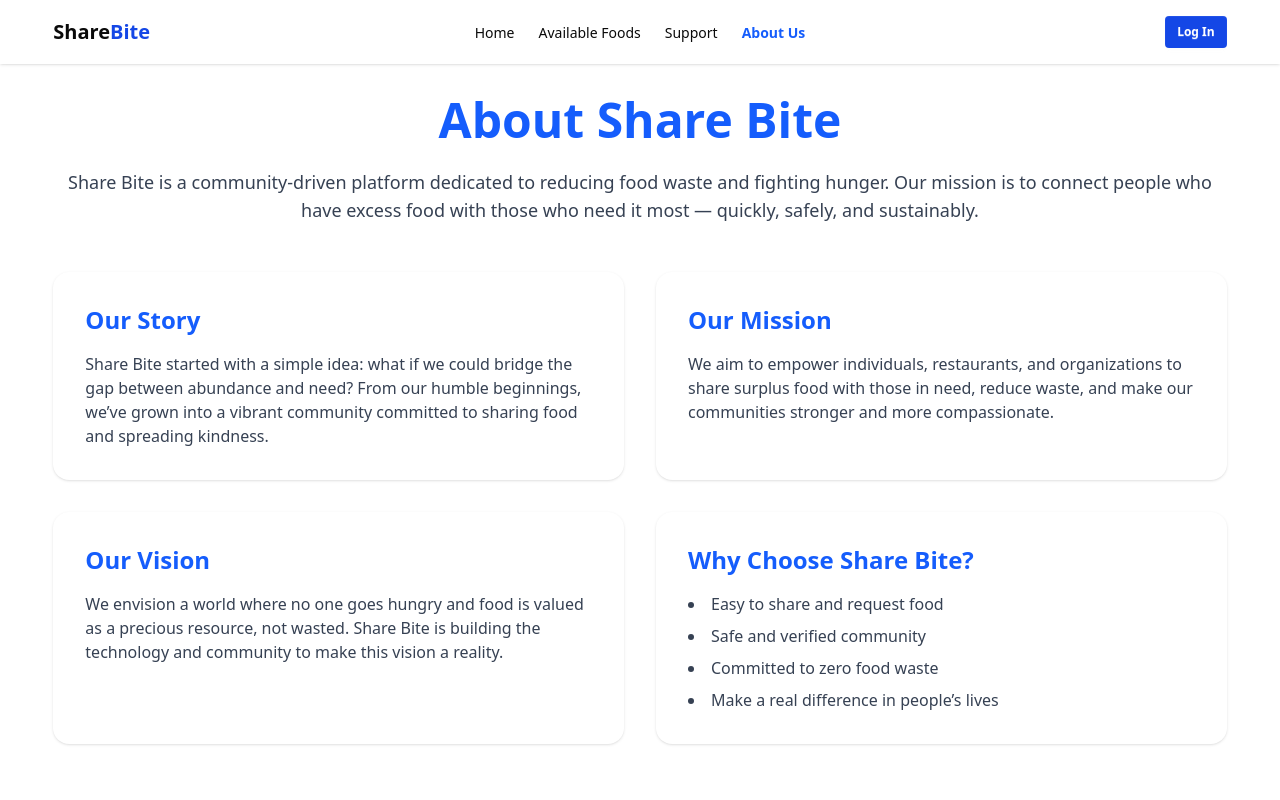
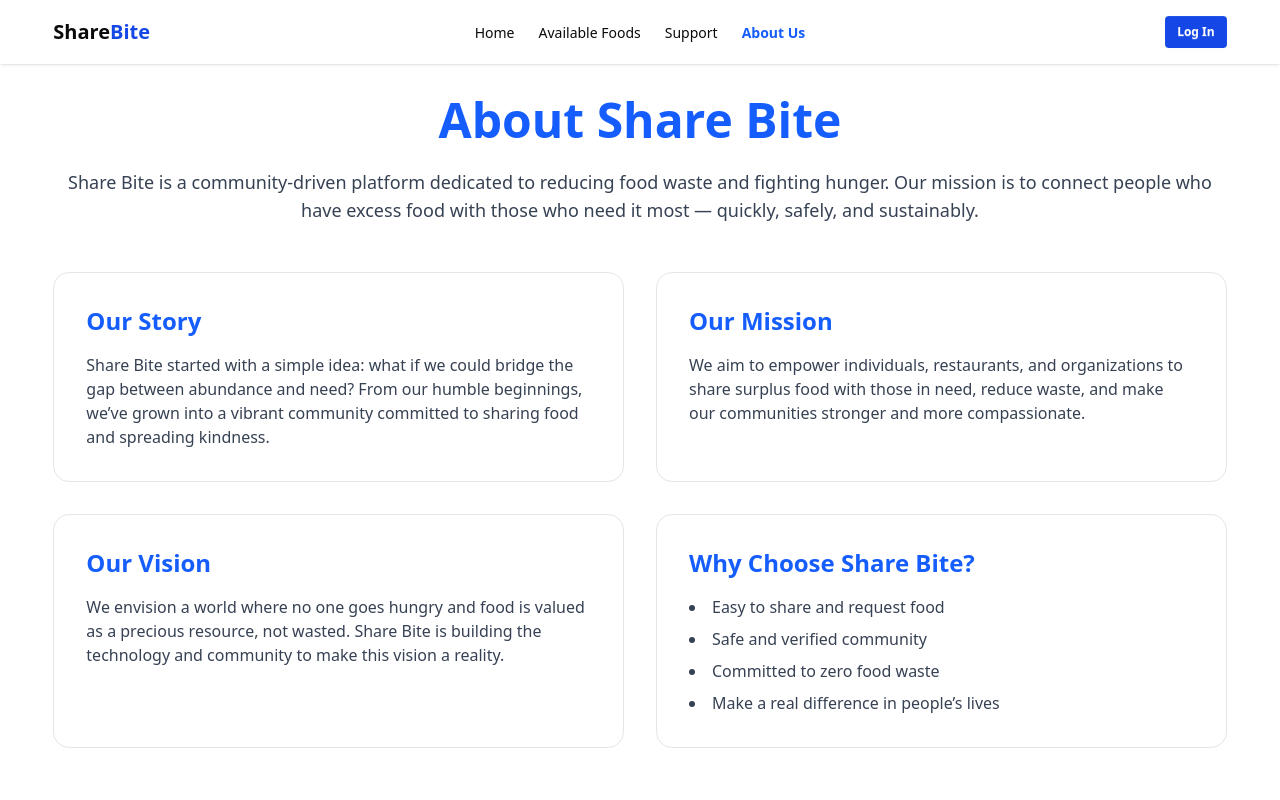
Before and after one commit to jahidhasansabbir/share-bitez-client, a React (Vite) app: page /about-us in a window 1280 px wide. Shown: the top 800 px of the page. Built offline with nearby package versions, Linux system fonts and the light colour scheme; no server answers.

Commit message:
fix: fix about share bite section card border

```diff
--- a/src/pages/AboutUs.jsx
+++ b/src/pages/AboutUs.jsx
@@ -14,7 +14,7 @@ const AboutUs = () => {
         </p>
 
         <div className="grid grid-cols-1 md:grid-cols-2 gap-8 text-left">
-          <div className="bg-white rounded-2xl shadow-sm p-8   transition-shadow duration-300">
+          <div className="bg-white rounded-2xl border p-8   transition-shadow duration-300">
             <h3 className="text-2xl font-semibold text-blue-600 mb-4">Our Story</h3>
             <p className="text-gray-700">
               Share   Bite started with a simple idea: what if we could bridge the gap between abundance and need? From our
@@ -22,7 +22,7 @@ const AboutUs = () => {
             </p>
           </div>
 
-          <div className="bg-white rounded-2xl shadow-sm p-8   transition-shadow duration-300">
+          <div className="bg-white rounded-2xl border p-8   transition-shadow duration-300">
             <h3 className="text-2xl font-semibold text-blue-600 mb-4">Our Mission</h3>
             <p className="text-gray-700">
               We aim to empower individuals, restaurants, and organizations to share surplus food with those in need,
@@ -30,7 +30,7 @@ const AboutUs = () => {
             </p>
           </div>
 
-          <div className="bg-white rounded-2xl shadow-sm p-8   transition-shadow duration-300">
+          <div className="bg-white rounded-2xl border p-8   transition-shadow duration-300">
             <h3 className="text-2xl font-semibold text-blue-600 mb-4">Our Vision</h3>
             <p className="text-gray-700">
               We envision a world where no one goes hungry and food is valued as a precious resource, not wasted. Share
@@ -38,7 +38,7 @@ const AboutUs = () => {
             </p>
           </div>
 
-          <div className="bg-white rounded-2xl shadow-sm p-8   transition-shadow duration-300">
+          <div className="bg-white rounded-2xl border p-8   transition-shadow duration-300">
             <h3 className="text-2xl font-semibold text-blue-600 mb-4">Why Choose Share   Bite?</h3>
             <ul className="list-disc list-inside text-gray-700 space-y-2">
               <li>Easy to share and request food</li>
```
